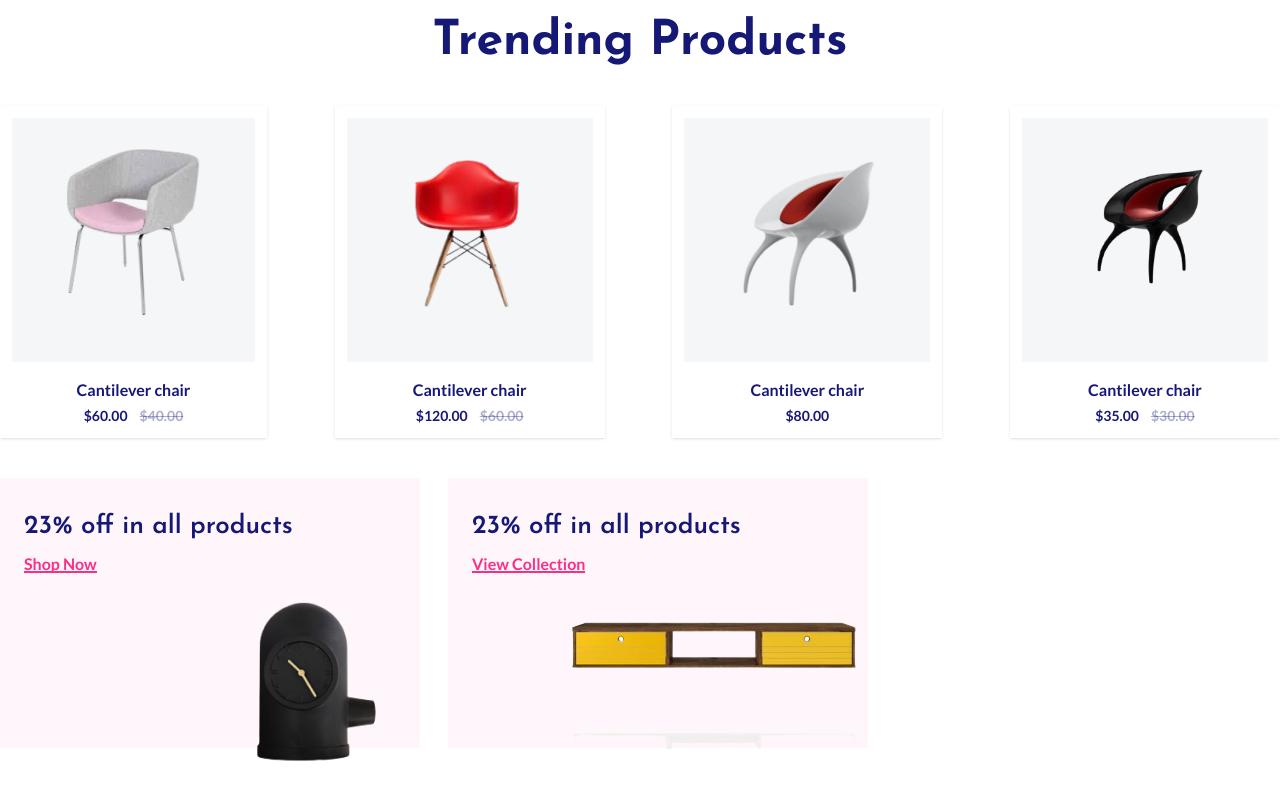
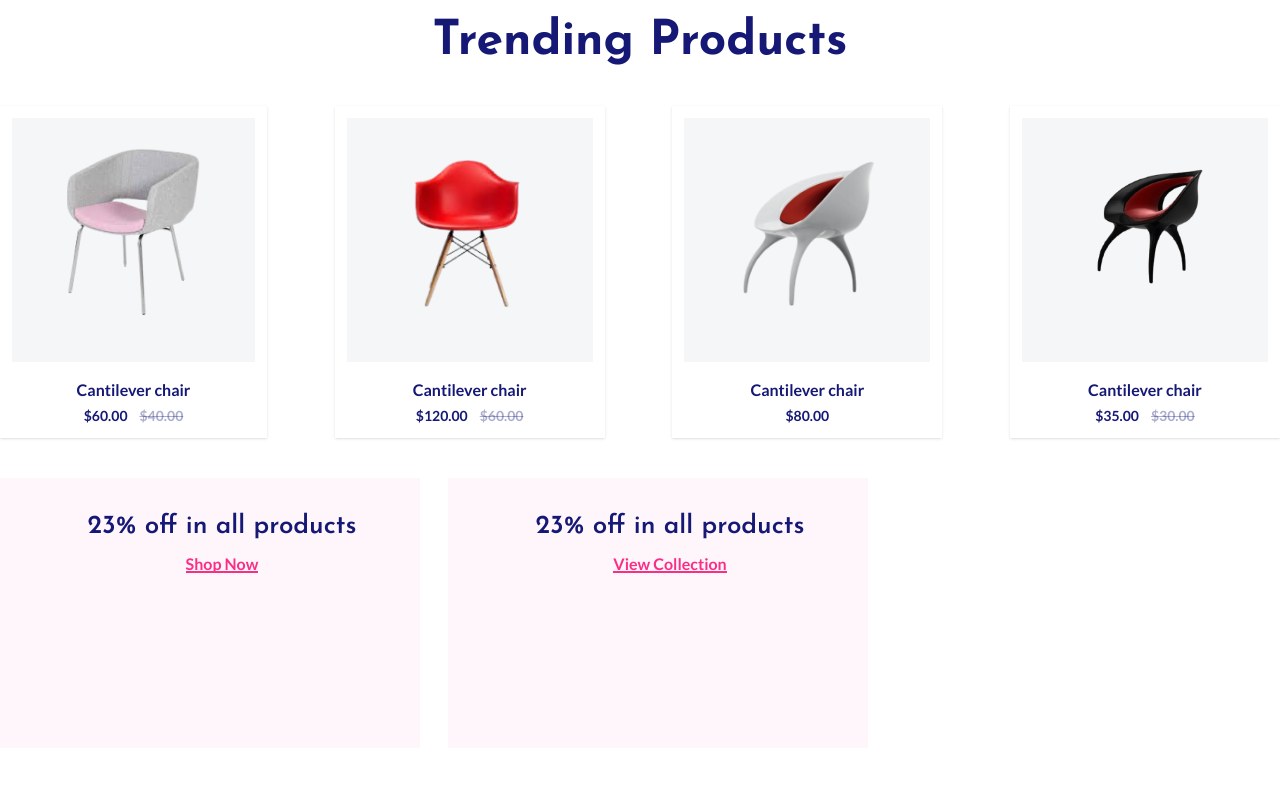
Before and after one commit to Rodro-Kumar/Hekto-Eco-, a React (Vite) app: page / in a window 1280 px wide. Shown: the part 3539-4339 px from the top of the page. Built offline with nearby package versions, Linux system fonts and the light colour scheme.

Commit message:
modified

```diff
--- a/src/CommonComponent/DiscountProductCard1/DiscountProductCard1.jsx
+++ b/src/CommonComponent/DiscountProductCard1/DiscountProductCard1.jsx
@@ -1,10 +1,12 @@
 import React from "react";
 import discountImg from "../../assets/discount1.png";
 
-const DiscountProductCard1 = ({ title, tag, img, tagTitle }) => {
+const DiscountProductCard1 = ({ className, title, tag, img, tagTitle }) => {
   return (
     <>
-      <div className="pt-9 pl-6 bg-[#FFF6FB] w-[420px] h-[270px]">
+      <div
+        className={`pt-9 pl-6 bg-[#FFF6FB] w-[326px] sm:w-[420px] h-[270px] text-center ${className}`}
+      >
         <div>
           <h4 className="text-[#151875] font-JosfinSans font-semibold text-[26px] pb-3">
             {title ? title : "23% off in all products"}
@@ -18,7 +20,7 @@ const DiscountProductCard1 = ({ title, tag, img, tagTitle }) => {
             </a>
           ) : null}
         </div>
-        <div className="flex justify-end">
+        <div className="flex justify-end absolute right-10 sm:right-0 top-[70px]">
           <img src={img ? img : discountImg} alt={img} />
         </div>
       </div>
```
